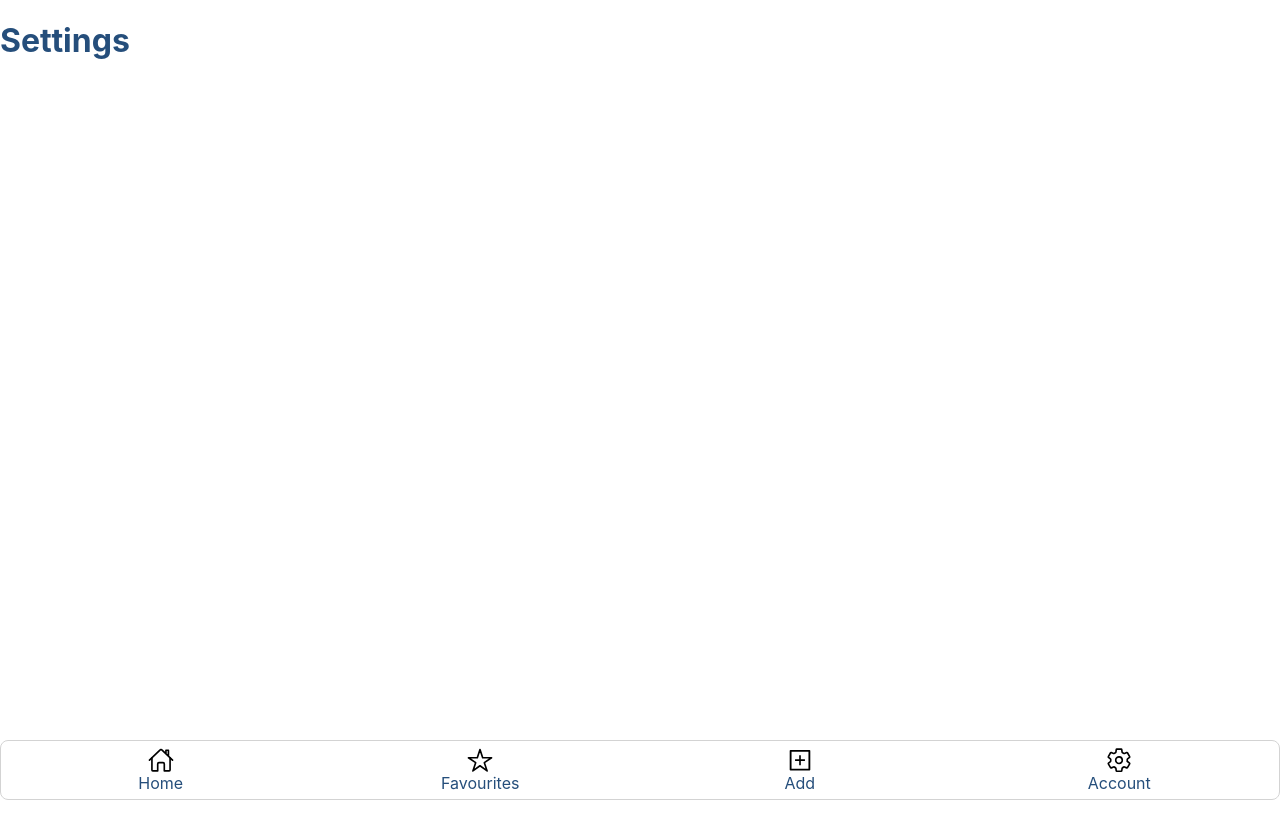
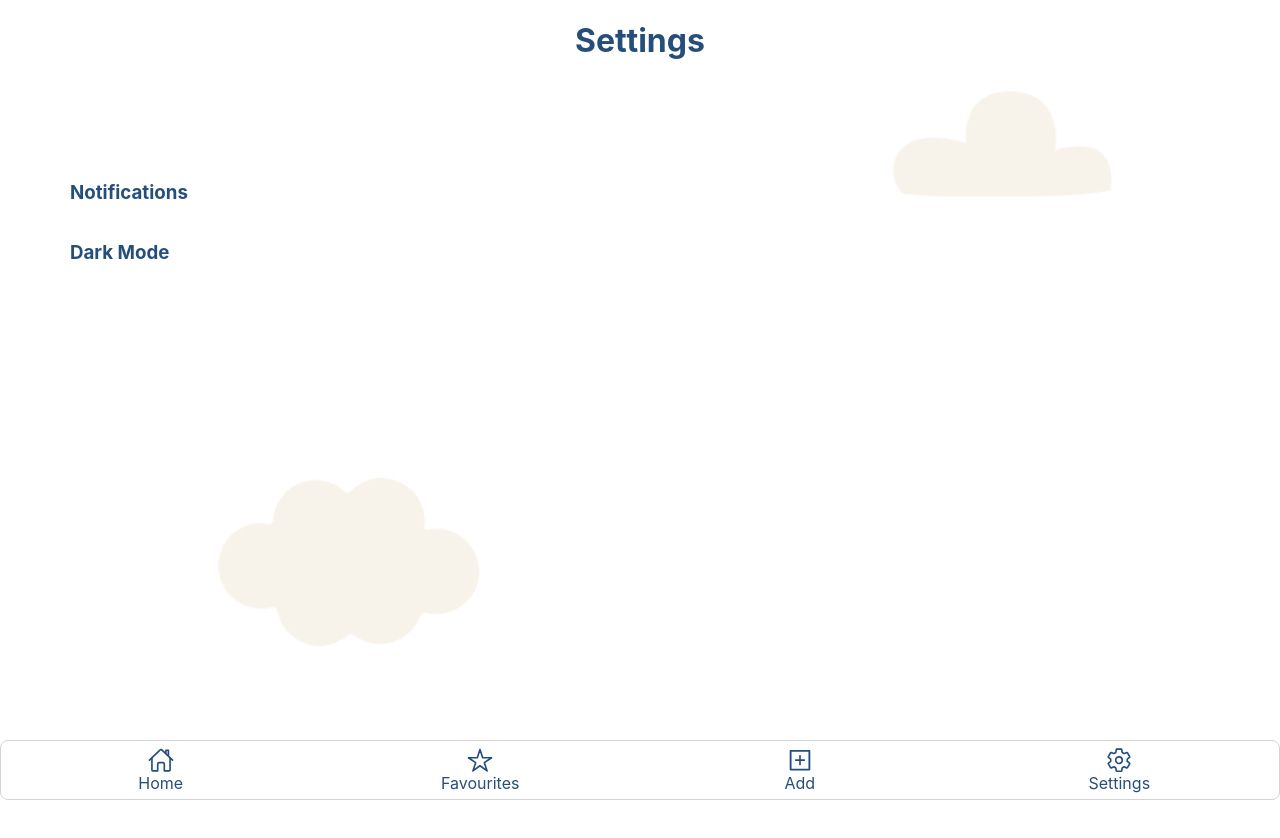
Before and after one commit to maroaraujo/final-project_front-end-surch, a Next.js app in the folder reconnect/: page /settings in a window 1280 px wide. Shown: the top 838 px of the page. Before the commit the page ends 800 px from the top, so only its background shows below. Built offline with nearby package versions, Linux system fonts and the light colour scheme; no server answers.

Commit message:
Fixing bugs

```diff
--- a/reconnect/component/ExploreCard/ExploreCard.js
+++ b/reconnect/component/ExploreCard/ExploreCard.js
@@ -6,6 +6,7 @@ export default function ExploreCard({title, url}){
 
     function handleClick(){
         router.push(url)}
+
     return(
         <div onClick={handleClick} className={styles.exploreCard}>
             <p className={styles.exploreText} style={{color:"white"}}>{title}</p>
--- a/reconnect/component/TabBar/TabBar.js
+++ b/reconnect/component/TabBar/TabBar.js
@@ -35,7 +35,7 @@ function TabBar(props) {
       //   router.push("/home");
       //   break;
     }
-  }, [activeTabs, router]);
+  }, [activeTabs, router.pathname]);
   // const { state, dispatch } = useContext(GlobalContext);
 
   return (
@@ -44,13 +44,13 @@ function TabBar(props) {
         {activeTabs === "home" ? (
           <IoHomeSharp
             size="50"
-            color="#000"
+            color="#254E7B"
             onClick={() => setActiveTabs("home")}
           />
         ) : (
           <IoHomeOutline
             size="50"
-            color="#000"
+            color="#254E7B"
             onClick={() => setActiveTabs("home")}
           />
         )}
@@ -60,13 +60,13 @@ function TabBar(props) {
         {activeTabs === "favourites" ? (
           <IoStar
             size="50"
-            color="#000"
+            color="#254E7B"
             onClick={() => setActiveTabs("favourites")}
           />
         ) : (
           <IoStarOutline
             size="50"
-            color="#000"
+            color="#254E7B"
             onClick={() => setActiveTabs("favourites")}
           />
         )}
@@ -76,13 +76,13 @@ function TabBar(props) {
         {activeTabs === "add" ? (
           <AiFillPlusSquare
             size="50"
-            color="#000"
+            color="##254E7B"
             onClick={() => setActiveTabs("add")}
           />
         ) : (
           <AiOutlinePlusSquare
             size="50"
-            color="#000"
+            color="##254E7B"
             onClick={() => setActiveTabs("add")}
           />
         )}
@@ -92,17 +92,17 @@ function TabBar(props) {
         {activeTabs === "settings" ? (
           <IoSettingsSharp
             size="50"
-            color="#000"
+            color="##254E7B"
             onClick={() => setActiveTabs("settings")}
           />
         ) : (
           <IoSettingsOutline
             size="50"
-            color="#000"
+            color="##254E7B"
             onClick={() => setActiveTabs("settings")}
           />
         )}
-        <span>Account</span>
+        <span>Settings</span>
       </div>
     </div>
   );
--- a/reconnect/pages/_app.js
+++ b/reconnect/pages/_app.js
@@ -1,5 +1,5 @@
 import "../styles/globals.css";
-import React from "react";
+import React, { useEffect, useState } from "react";
 import { UserProvider } from "@auth0/nextjs-auth0";
 import TabBar from "../component/TabBar/TabBar";
 import { useUser } from "@auth0/nextjs-auth0";
@@ -7,7 +7,8 @@ import { useRouter } from "next/router";
 
 function MyApp({ Component, pageProps }) {
   const router = useRouter();
-  const showTabBar = router.pathname === "/" ? false : true;
+  const showTabBar = (router.pathname === "/" || router.pathname === "/Welcome")? false : true ;
+
   return (
     <UserProvider>
       {showTabBar && <TabBar />}
--- a/reconnect/pages/settings.js
+++ b/reconnect/pages/settings.js
@@ -1,13 +1,34 @@
 import { useUser } from "@auth0/nextjs-auth0";
 import Logout from "../component/Logout/logout";
 import TabBar from "../component/TabBar/TabBar";
+import Image from "next/image";
+import backgroundImage from "../public/images/SettingsBackGround.png"
+import styles from "../styles/Settings.module.css"
 
 export default function Settings() {
   const { user, error, isLoading } = useUser();
   return (
-    <main>
-      <h1>Settings</h1>
+    <main className={styles.title}>
+    <h1>Settings</h1>
+    <div className={styles.backgroundImage}>
+      <Image
+        alt="SettingsBackground"
+        src={backgroundImage}
+        layout="fill"
+        objectFit="cover"
+        quality={100}
+      />
+
+    </div>
+
+      <div className={styles.body}>
+
+    <h3>Notifications</h3>
+
+    <h3>Dark Mode</h3>
+
       {user ? <Logout /> : null}
-    </main>
+      </div>
+      </main>
   );
 }
--- a/reconnect/styles/Home.module.css
+++ b/reconnect/styles/Home.module.css
@@ -70,6 +70,9 @@
   border-top: 1px solid #eaeaea;
   justify-content: center;
   align-items: center;
+  margin-top: 3vh;
+  z-index: 1;
+  color:#254E7B;
 }
 
 .footer a {
```
Also changed, not shown: 1 other file (tests, documents, lock files or other folders).
